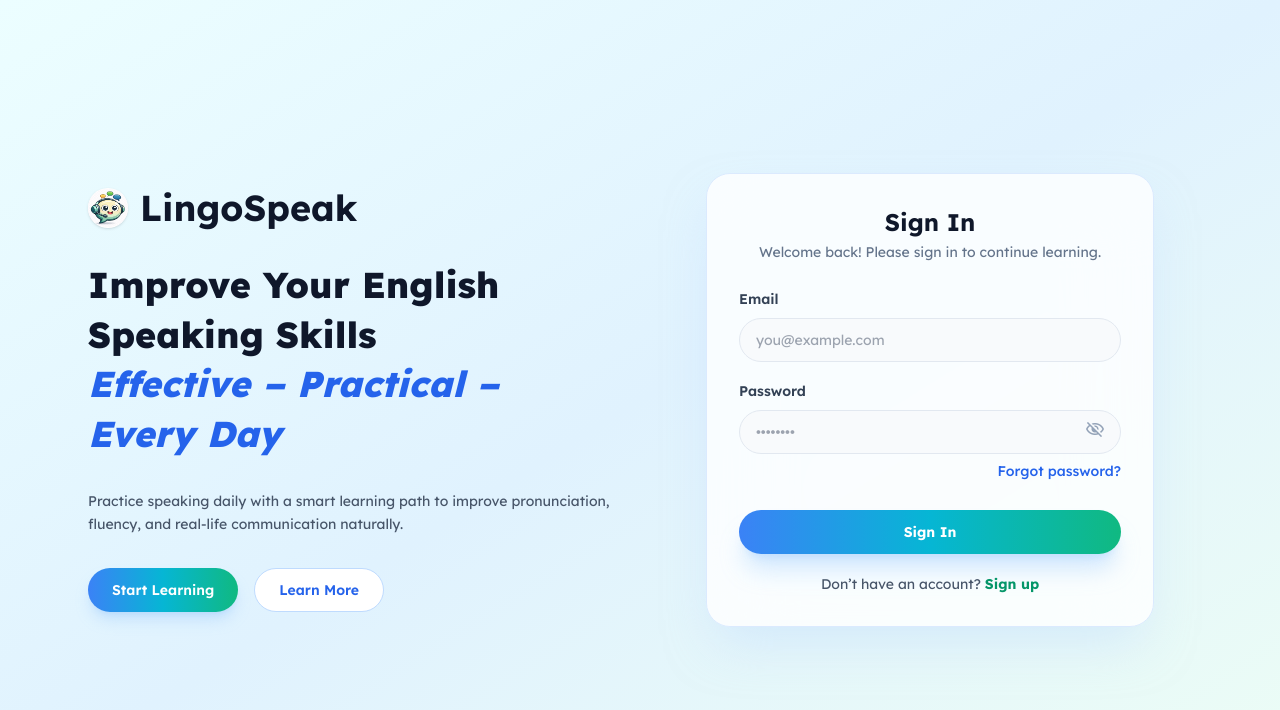
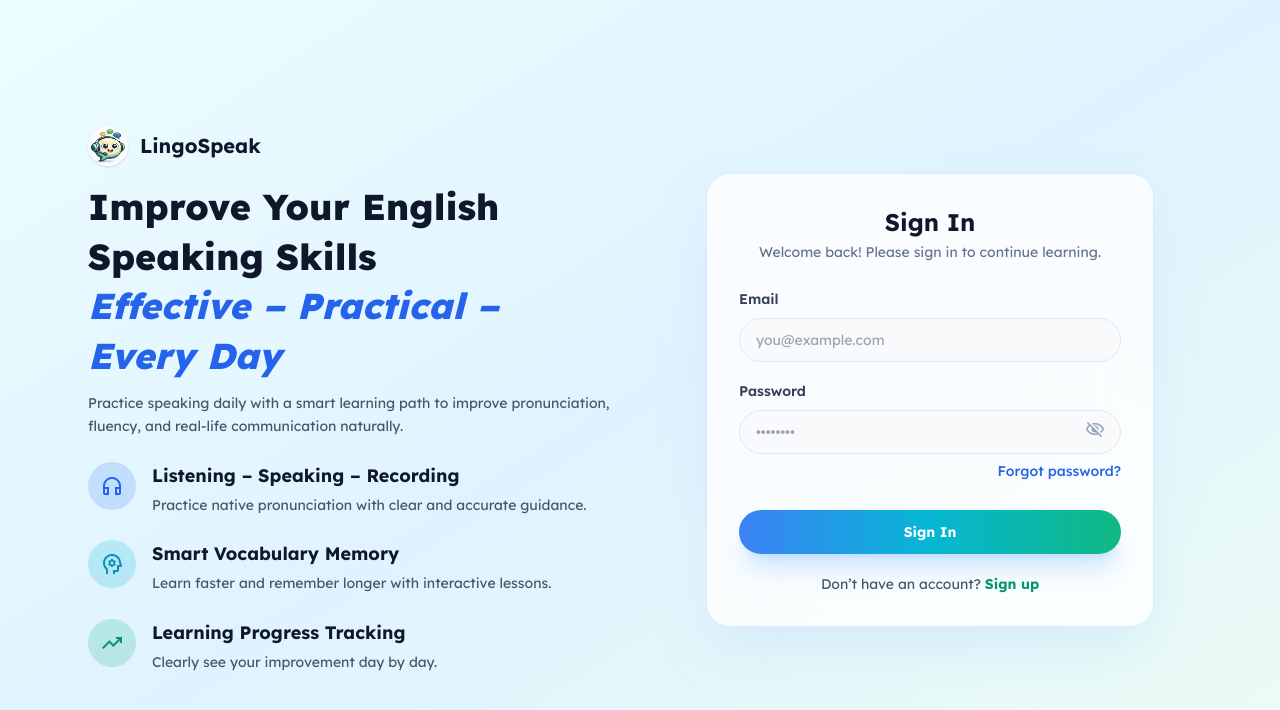
Before and after one commit to chaunhattang/LingoSpeak, a React (Vite) app in the folder my-react-app/: page /login in a window 1280 px wide. Shown: the top 710 px of the page. Built offline with nearby package versions, Linux system fonts and the light colour scheme.

Commit message:
login
login

```diff
--- a/my-react-app/src/pages/SignIn.tsx
+++ b/my-react-app/src/pages/SignIn.tsx
@@ -14,20 +14,22 @@ const SignIn: React.FC = () => {
       className="
         min-h-screen w-full flex items-center justify-center
         bg-gradient-to-br from-[#ecfeff] via-[#e0f2fe] to-[#ecfdf5]
-        font-display
+        font-display py-2
       "
     >
       <div className="w-full max-w-6xl grid grid-cols-1 lg:grid-cols-2 gap-14 px-6">
         {/* LEFT CONTENT */}
-        <div className="flex flex-col justify-center gap-8">
+        <div className="flex flex-col justify-center ">
           {/* Logo */}
-          <div className="flex items-center gap-3">
+          <div className="flex items-center gap-3 mb-4">
             <div className="w-10 h-10 bg-white rounded-xl flex items-center justify-center shadow">
               <img src={logo} alt="logo" className="rounded-full" />
             </div>
-            <h2 className="text-4xl font-bold text-slate-900">LingoSpeak</h2>
+            <h2 className="text-xl font-bold text-slate-900">LingoSpeak</h2>
           </div>
 
+          {/* Heading */}
+          <div className="flex flex-col gap-3">
             <h1 className="text-4xl font-extrabold leading-snug text-slate-900">
               Improve Your English Speaking Skills
               <br />
@@ -40,28 +42,82 @@ const SignIn: React.FC = () => {
               Practice speaking daily with a smart learning path to improve
               pronunciation, fluency, and real-life communication naturally.
             </p>
+          </div>
 
-          <div className="flex gap-4">
-            <button
+          {/* FEATURES (ĐÃ GHÉP) */}
+          <div className="flex flex-col gap-6 mt-6">
+            {/* Feature 1 */}
+            <div className="flex items-start gap-4 group">
+              <div
                 className="
-                h-11 px-6 rounded-xl text-white text-sm font-semibold
-                bg-gradient-to-r from-blue-500 via-cyan-500 to-emerald-500
-                shadow-lg shadow-blue-300/40
-                hover:scale-[1.03] transition
+                  flex h-12 w-12 shrink-0 items-center justify-center
+                  rounded-xl bg-blue-500/20 text-blue-600
+                  backdrop-blur-sm transition-transform
+                  group-hover:scale-110
                 "
               >
-              Start Learning
-            </button>
+                <span className="material-symbols-outlined text-[24px]">
+                  headphones
+                </span>
+              </div>
+              <div className="flex flex-col gap-1">
+                <h3 className="text-lg font-bold text-slate-900">
+                  Listening – Speaking – Recording
+                </h3>
+                <p className="text-slate-600 text-sm leading-relaxed">
+                  Practice native pronunciation with clear and accurate
+                  guidance.
+                </p>
+              </div>
+            </div>
 
-            <button
+            {/* Feature 2 */}
+            <div className="flex items-start gap-4 group">
+              <div
                 className="
-                h-11 px-6 rounded-xl text-sm font-semibold text-blue-600
-                bg-white border border-blue-200
-                hover:bg-blue-50 transition
+                  flex h-12 w-12 shrink-0 items-center justify-center
+                  rounded-xl bg-cyan-500/20 text-cyan-600
+                  backdrop-blur-sm transition-transform
+                  group-hover:scale-110
                 "
               >
-              Learn More
-            </button>
+                <span className="material-symbols-outlined text-[24px]">
+                  psychology
+                </span>
+              </div>
+              <div className="flex flex-col gap-1">
+                <h3 className="text-lg font-bold text-slate-900">
+                  Smart Vocabulary Memory
+                </h3>
+                <p className="text-slate-600 text-sm leading-relaxed">
+                  Learn faster and remember longer with interactive lessons.
+                </p>
+              </div>
+            </div>
+
+            {/* Feature 3 */}
+            <div className="flex items-start gap-4 group">
+              <div
+                className="
+                  flex h-12 w-12 shrink-0 items-center justify-center
+                  rounded-xl bg-emerald-500/20 text-emerald-600
+                  backdrop-blur-sm transition-transform
+                  group-hover:scale-110
+                "
+              >
+                <span className="material-symbols-outlined text-[24px]">
+                  trending_up
+                </span>
+              </div>
+              <div className="flex flex-col gap-1">
+                <h3 className="text-lg font-bold text-slate-900">
+                  Learning Progress Tracking
+                </h3>
+                <p className="text-slate-600 text-sm leading-relaxed">
+                  Clearly see your improvement day by day.
+                </p>
+              </div>
+            </div>
           </div>
         </div>
 
```
Lines whose indentation alone changed are shown as unchanged.
